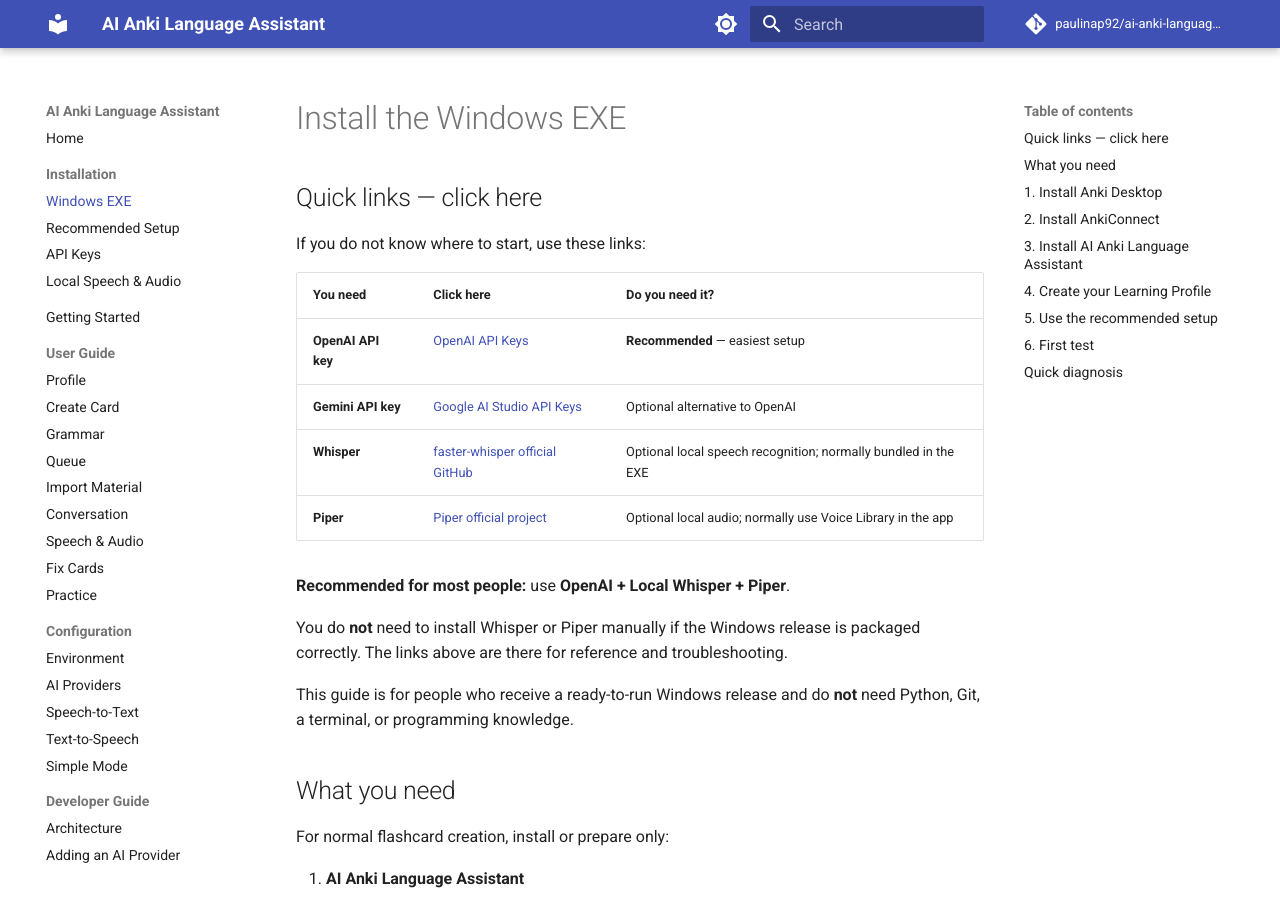
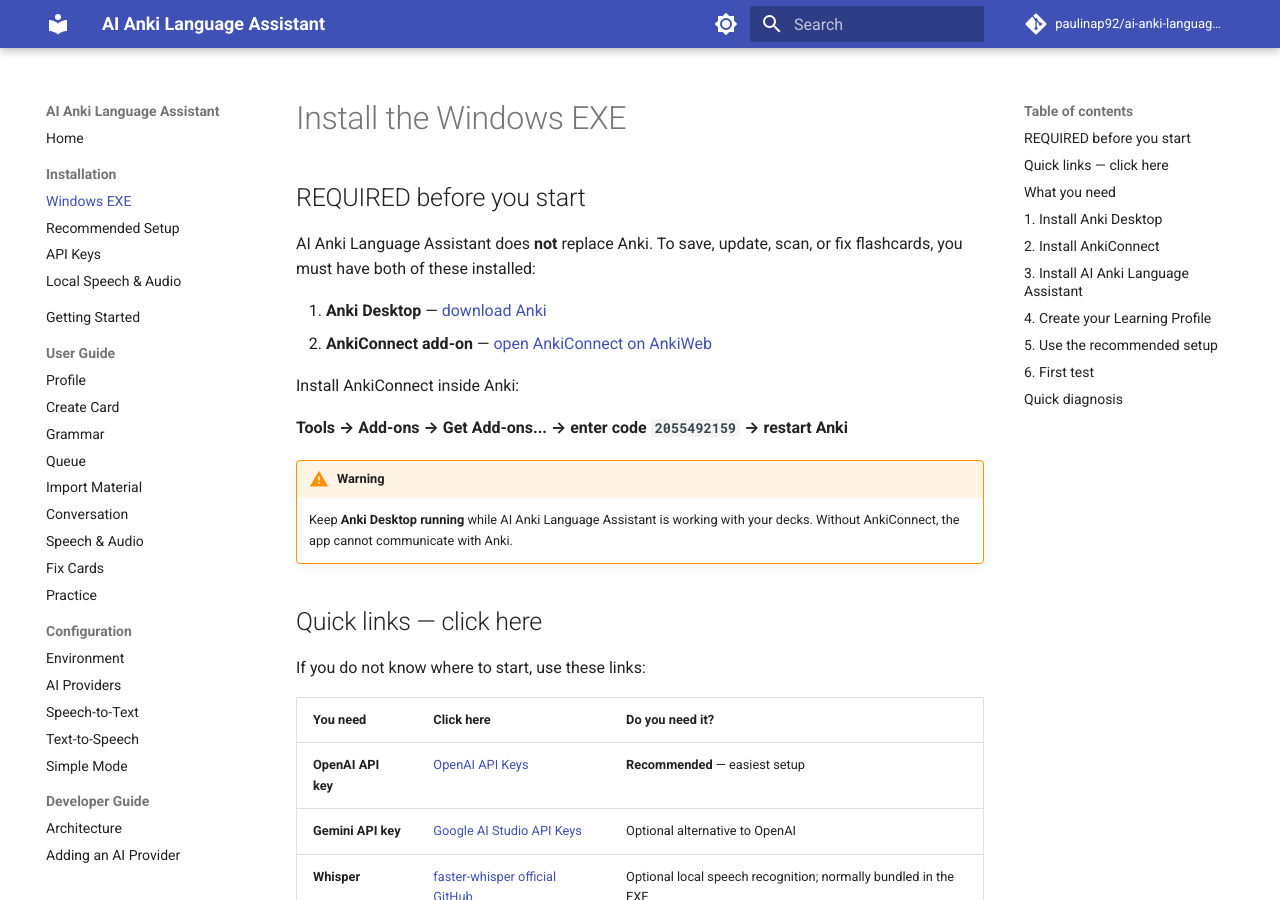
Before and after one commit to paulinap92/ai-anki-language-assistant, an MkDocs documentation site: the page built from docs/installation/windows-exe.md, in a window 1280 px wide and 900 px high. Built offline with MkDocs 1.6.1 and Material for MkDocs 9.7.7, drawn with Linux system fonts in a browser that asks for light colours; comment, search, counter and statistics services are not loaded.

Commit message:
docs: make Anki and AnkiConnect prerequisites explicit

```diff
--- a/docs/installation/windows-exe.md
+++ b/docs/installation/windows-exe.md
@@ -1,4 +1,18 @@
 # Install the Windows EXE
+
+## REQUIRED before you start
+
+AI Anki Language Assistant does **not** replace Anki. To save, update, scan, or fix flashcards, you must have both of these installed:
+
+1. **Anki Desktop** — [download Anki](https://apps.ankiweb.net/)
+2. **AnkiConnect add-on** — [open AnkiConnect on AnkiWeb](https://ankiweb.net/shared/info/2055492159)
+
+Install AnkiConnect inside Anki:
+
+**Tools → Add-ons → Get Add-ons... → enter code `2055492159` → restart Anki**
+
+!!! warning
+    Keep **Anki Desktop running** while AI Anki Language Assistant is working with your decks. Without AnkiConnect, the app cannot communicate with Anki.
 
 ## Quick links — click here
 
```
